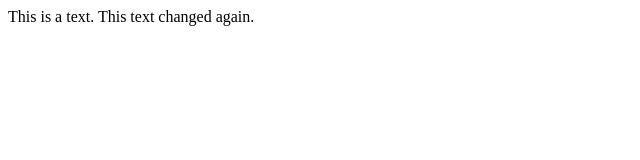
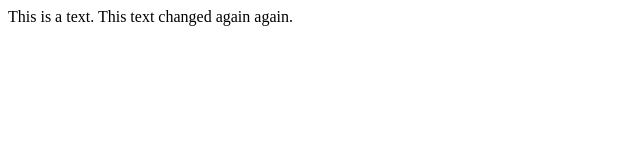
Before and after one commit to Lornescri/Lornescri.github.io, a plain HTML site: page index.html in a window 1280 px wide. Shown: the full height of the page, 0-640 px from the left. Drawn offline with Linux system fonts and the light colour scheme.

Commit message:
Update index.html

```diff
--- a/index.html
+++ b/index.html
@@ -4,6 +4,6 @@
 		<title>This is a Website</title>
 	</head>
 	<body>
-		This is a text. This text changed again.
+		This is a text. This text changed again again.
 	</body>
 </html>
```
